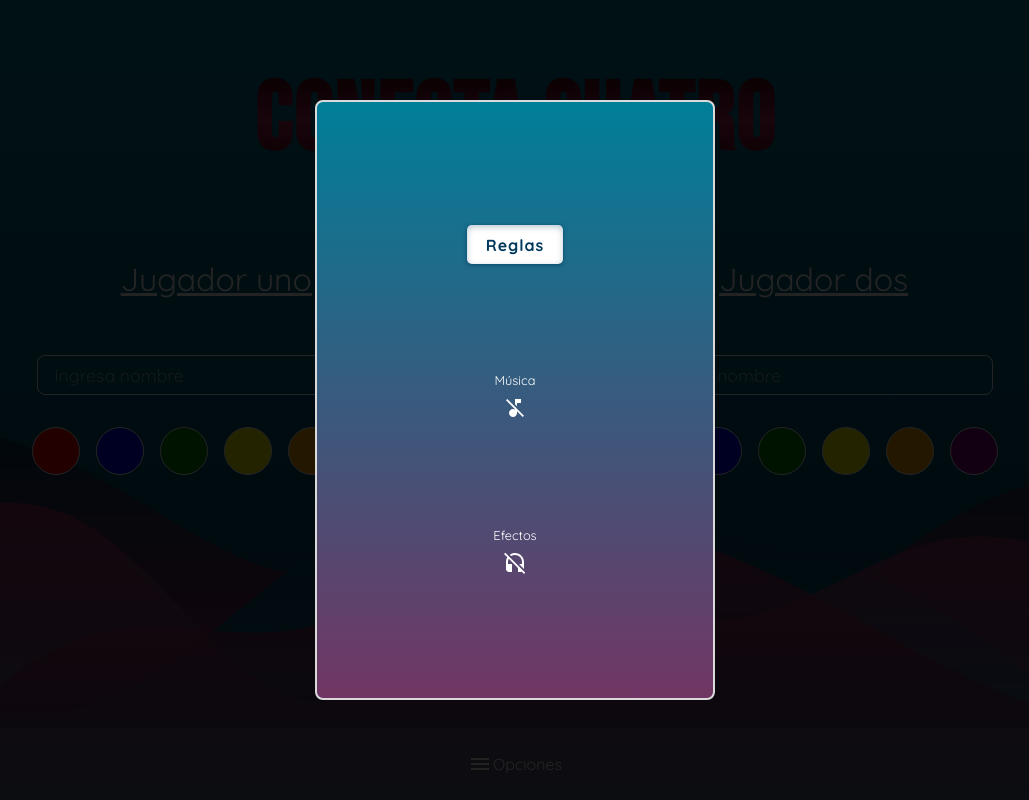
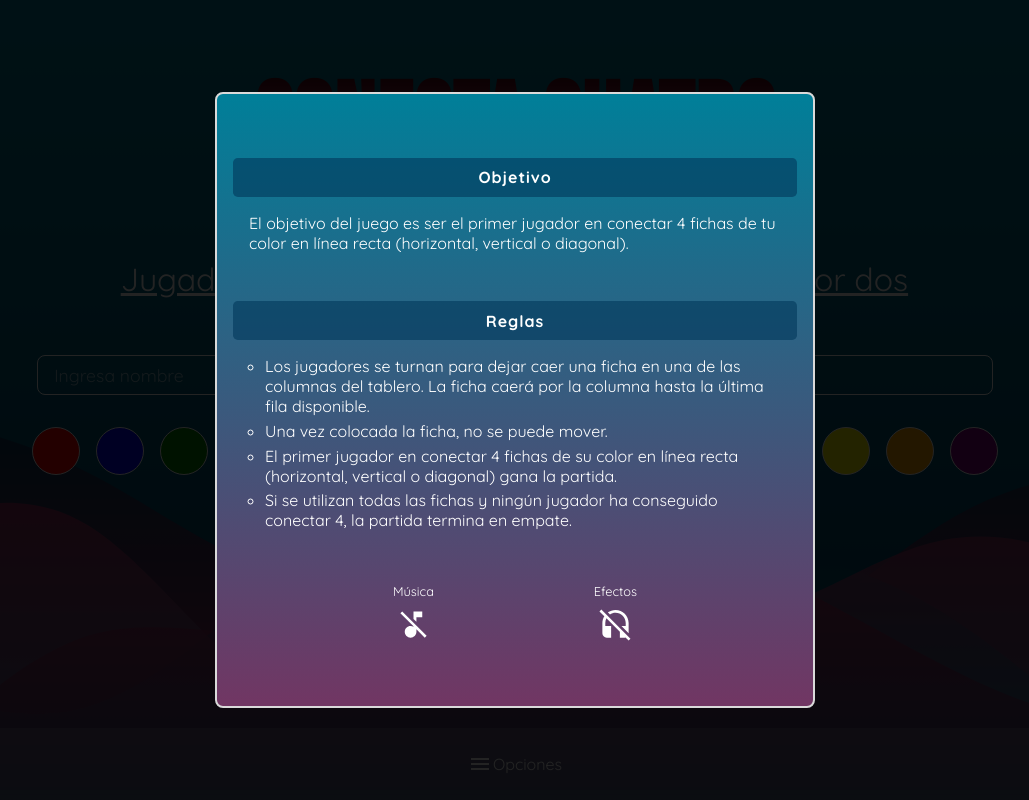
Before and after one commit to paiva73/conecta-4, a React (Vite) app in the folder frontend/: page / in a window 1280 px wide. Both pictures are taken after a click on the button "Opciones". Shown: the whole page, without its empty margins (125-1154 px from the left). Built offline with nearby package versions, Linux system fonts and the light colour scheme.

Commit message:
feat: agrega funcionalidad al modal
Agrega contenido, estilos y funcionalidad al modal.

```diff
--- a/frontend/package.json
+++ b/frontend/package.json
@@ -17,6 +17,7 @@
     "react": "^18.3.1",
     "react-dom": "^18.3.1",
     "react-icons": "^5.2.1",
+    "react-player": "^2.16.0",
     "react-router-dom": "^6.24.0",
     "sweetalert2": "^11.6.13"
   },
--- a/frontend/src/components/footer/Footer.jsx
+++ b/frontend/src/components/footer/Footer.jsx
@@ -16,7 +16,7 @@ const Footer = () => {
         <MenuIcon />
         Opciones
       </button>
-      {isOpen ? <OpcionesModal setIsOpen={setIsOpen}/> : ''}
+      <OpcionesModal isOpen={isOpen} setIsOpen={setIsOpen}/>
     </footer>
   )
 }
--- a/frontend/src/components/footer/Footer.module.css
+++ b/frontend/src/components/footer/Footer.module.css
@@ -25,23 +25,53 @@
   transform: scale(1.1);
 }
 
+.active {
+  display: block;
+}
+
+.disabled {
+  display: none;
+}
+
 .container_modal {
   position: absolute;
   bottom: 0;
   left: 0;
   width: 100%;
   height: 100vh;
-  display: flex;
+  /* display: flex;
   justify-content: center;
-  align-items: center;
+  align-items: center; */
   background-color: rgba(0, 0, 0, 0.861);
   z-index: 3;
 }
 
+.modal_center{
+  width: 100%;
+  height: 100%;
+  display: flex;
+  justify-content: center;
+  align-items: center;
+}
+
+div p{
+  padding: 0 1rem;
+}
+
+div ul {
+  padding: 0 2rem;
+}
+div ul li{
+  list-style-type: circle;
+  margin-bottom: .3rem;
+}
+
 .content_modal {
   min-width: 400px;
+  max-width: 600px;
   min-height: 600px;
-  padding: 1rem;
+  max-height: 800px;
+  padding: 4rem 1rem;
   border: 2px solid rgb(218, 218, 218);
   border-radius: 0.5rem;
   background: rgb(0, 56, 91);
@@ -54,6 +84,7 @@
   flex-direction: column;
   justify-content: space-evenly;
   align-items: center;
+  gap: 3rem;
 }
 
 .btn_bgMusic {
@@ -70,22 +101,27 @@
 .handleVolume {
   width: 200px;
   position: absolute;
-  top: 120%;
+  top: 100%;
+  padding-top: .5rem;
 }
 
-.btn_reglas {
+.h3{
   font-weight: bold;
   letter-spacing: 1px;
+  width: 100%;
+  text-align: center;
   background: rgb(255, 255, 255);
-  color: rgba(0, 56, 91, 1);
-  box-shadow: inset 0 2px 6px 0 rgba(0, 56, 91, 0.288),
-              0 1px 4px 0 rgba(0, 56, 91, 0.7);
+  background-color: rgba(0, 56, 91, 0.600);
+  color: white;
   padding: .6rem 1.2rem;
   border-radius: .3rem;
   cursor: pointer;
   transition: background-color .2s ease, color .2s ease;
+  margin-bottom: 1rem;
 }
-.btn_reglas:hover{
-  background-color: rgba(0, 56, 91, 0.600);
-  color: white;
+
+.container_sounds{
+  width: 100%;
+  display: flex;
+  justify-content: space-evenly;
 }
--- a/frontend/src/components/footer/opciones/OpcionesModal.jsx
+++ b/frontend/src/components/footer/opciones/OpcionesModal.jsx
@@ -1,16 +1,29 @@
-import React, { useState } from "react";
+import React, { useContext, useState } from "react";
 import styles from "../Footer.module.css";
 import MusicNoteIcon from "@mui/icons-material/MusicNote";
 import MusicOffIcon from "@mui/icons-material/MusicOff";
 import HeadsetIcon from "@mui/icons-material/Headset";
 import HeadsetOffIcon from "@mui/icons-material/HeadsetOff";
 import SliderVolume from "./SliderVolume";
+import ReactPlayer from "react-player";
+import Context from '../../../context/Context'
 
-const OpcionesModal = ({ setIsOpen }) => {
-  const [musicIsActive, setMusicIsActive] = useState(false);
-  const [effectsIsActive, setEffectsIsActive] = useState(false);
-  const [volumeMusic, setVolumeMusic] = useState(0.5);
-  const [volumeEffects, setVolumeEffects] = useState(0.5);
+const OpcionesModal = ({ isOpen, setIsOpen }) => {
+  const {
+    musicIsActive,
+    setMusicIsActive,
+    effectsIsActive,
+    setEffectsIsActive,
+    volumeMusic,
+    setVolumeMusic,
+    volumeEffects,
+    setVolumeEffects,
+    musicIsHovered,
+    setMusicIsHovered,
+    effectsIsHovered,
+    setEffectsIsHovered,
+
+  } = useContext(Context);
 
   const handleMusicClick = () => {
     setMusicIsActive(!musicIsActive);
@@ -30,44 +43,91 @@ const OpcionesModal = ({ setIsOpen }) => {
   };
 
   return (
-    <div className={styles.container_modal} onClick={() => setIsOpen(false)}>
+    <div
+      className={`${styles.container_modal} ${
+        isOpen ? styles.active : styles.disabled
+      }`}
+      onClick={() => setIsOpen(false)}
+    >
+      <div className={styles.modal_center}>
+        <div style={{ display: "none" }}>
+          <ReactPlayer
+            url={"https://www.youtube.com/watch?v=jfKfPfyJRdk"}
+            playing={musicIsActive}
+            volume={volumeMusic}
+          />
+        </div>
         <div
           className={styles.content_modal}
           onClick={(e) => e.stopPropagation()}
         >
-        <button className={styles.btn_reglas}>Reglas</button>
-        <div className={styles.btn_bgMusic}>
+          <div className={styles.reglas}>
+            <h3 className={styles.h3}>Objetivo</h3>
+            <p>
+              El objetivo del juego es ser el primer jugador en conectar 4
+              fichas de tu color en línea recta (horizontal, vertical o
+              diagonal).
+            </p>
+          </div>
+          <div>
+            <h3 className={styles.h3}>Reglas</h3>
+            <ul>
+              <li>
+                Los jugadores se turnan para dejar caer una ficha en una de las
+                columnas del tablero. La ficha caerá por la columna hasta la
+                última fila disponible.
+              </li>
+              <li>Una vez colocada la ficha, no se puede mover.</li>
+              <li>
+                El primer jugador en conectar 4 fichas de su color en línea
+                recta (horizontal, vertical o diagonal) gana la partida.
+              </li>
+              <li>
+                Si se utilizan todas las fichas y ningún jugador ha conseguido
+                conectar 4, la partida termina en empate.
+              </li>
+            </ul>
+          </div>
+          <div className={styles.container_sounds}>
+            <div
+              className={styles.btn_bgMusic}
+              onMouseEnter={() => setMusicIsHovered(true)}
+              onMouseLeave={() => setMusicIsHovered(false)}
+            >
               Música
               {musicIsActive ? (
-            <MusicNoteIcon
-              onClick={handleMusicClick}
-            />
+                <MusicNoteIcon onClick={handleMusicClick} fontSize="large"/>
               ) : (
-            <MusicOffIcon onClick={handleMusicClick} />
+                <MusicOffIcon onClick={handleMusicClick} fontSize="large"/>
               )}
-          {
-            musicIsActive &&
+              {musicIsActive && musicIsHovered && (
                 <SliderVolume
                   onChange={handleMusicVolumeChange}
                   value={volumeMusic}
+                  onMouseEnter={() => setMusicIsHovered(true)}
                 />
-          }
+              )}
             </div>
 
-        <div className={styles.btn_bgMusic}>
+            <div className={styles.btn_bgMusic}
+              onMouseEnter={() => setEffectsIsHovered(true)}
+              onMouseLeave={() => setEffectsIsHovered(false)}
+            >
               Efectos
               {effectsIsActive ? (
-            <HeadsetIcon onClick={handleEffectsClick} />
+                <HeadsetIcon onClick={handleEffectsClick} fontSize="large"/>
               ) : (
-            <HeadsetOffIcon onClick={handleEffectsClick} />
+                <HeadsetOffIcon onClick={handleEffectsClick} fontSize="large"/>
               )}
-          {
-            effectsIsActive &&
+              {effectsIsActive && effectsIsHovered && (
                 <SliderVolume
                   onChange={handleEffectsVolumeChange}
                   value={volumeEffects}
+                  onMouseEnter={() => setEffectsIsHovered(true)}
                 />
-          }
+              )}
+            </div>
+          </div>
         </div>
       </div>
     </div>
--- a/frontend/src/components/footer/opciones/SliderVolume.jsx
+++ b/frontend/src/components/footer/opciones/SliderVolume.jsx
@@ -16,7 +16,7 @@ const SliderVolume = ({ onChange, value }) => {
           value={value}
           onChange={onChange}
           min={0}
-          max={1}
+          max={.8}
           step={0.001}
         />
         <VolumeUp />
--- a/frontend/src/context/Context.jsx
+++ b/frontend/src/context/Context.jsx
@@ -29,6 +29,15 @@ export const ContextProvider = ({ children }) => {
     const [victoriesPlayerTwo, setVictoriesPlayerTwo] = useState(parseInt(sessionStorage.getItem('victoriesPlayerTwo'), 10) || 0);
     const [winningBoard, setWinningBoard] = useState(JSON.parse(sessionStorage.getItem('winningBoard')) || null);
     const [isModalOpen, setIsModalOpen] = useState('');
+    // Footer / Opciones
+    const [musicIsActive, setMusicIsActive] = useState(false);
+    const [effectsIsActive, setEffectsIsActive] = useState(false);
+    const [volumeMusic, setVolumeMusic] = useState(0.25);
+    const [volumeEffects, setVolumeEffects] = useState(0.25);
+
+    const [musicIsHovered, setMusicIsHovered] = useState(null);
+    const [effectsIsHovered, setEffectsIsHovered] = useState(null);
+
     // Retorno los estados/setters
     return (
         <Context.Provider
@@ -71,6 +80,12 @@ export const ContextProvider = ({ children }) => {
                 setIsModalOpen,
                 winningBoard,
                 setWinningBoard,
+                musicIsActive, setMusicIsActive,
+                effectsIsActive, setEffectsIsActive,
+                volumeMusic, setVolumeMusic,
+                volumeEffects, setVolumeEffects,
+                musicIsHovered, setMusicIsHovered,
+                effectsIsHovered, setEffectsIsHovered
             }}
         >
             {children}
```
Also changed, not shown: 1 other file (tests, documents, lock files or other folders). Lines whose indentation alone changed are shown as unchanged.
